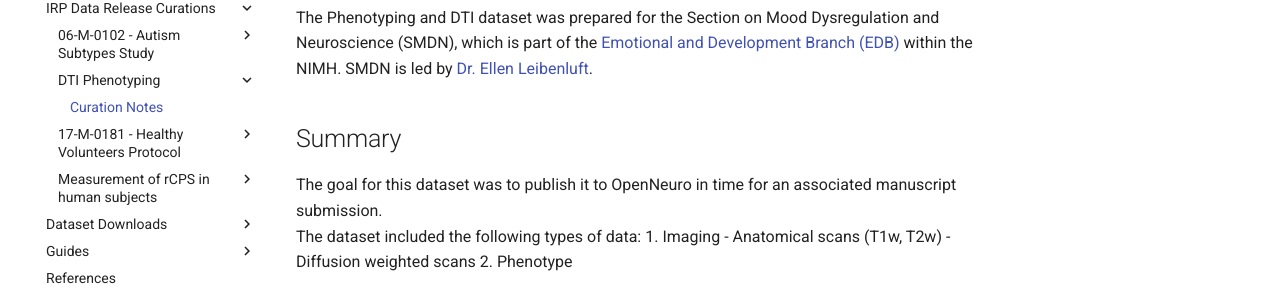
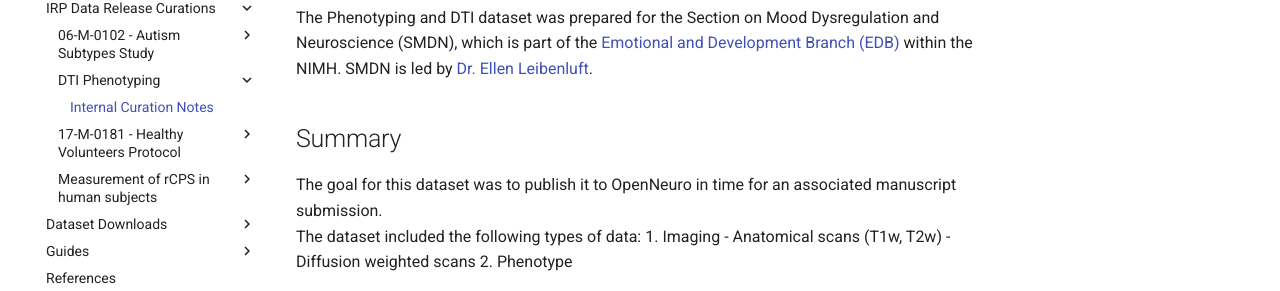
Before and after one commit to nimh-dsst/dsst-rtd, an MkDocs documentation site: the page built from docs/curations/DTI-Phenotyping/project_notes.md, in a window 1280 px wide. Shown: the part 175-466 px from the top of the page. Built offline with MkDocs 1.6.1 and Material for MkDocs 9.7.7, drawn with Linux system fonts in a browser that asks for light colours.

Commit message:
Update mkdocs.yml

```diff
--- a/mkdocs.yml
+++ b/mkdocs.yml
@@ -21,7 +21,7 @@ nav:
       - scans.json: curations/06-M-0102/scans.md
 
     - DTI Phenotyping:
-      - Curation Notes: curations/DTI-Phenotyping/project_notes.md
+      - Internal Curation Notes: curations/DTI-Phenotyping/project_notes.md
 
     - 17-M-0181 - Healthy Volunteers Protocol:
       - dataset_description.json: curations/17-M-0181/dataset_description.md
```
